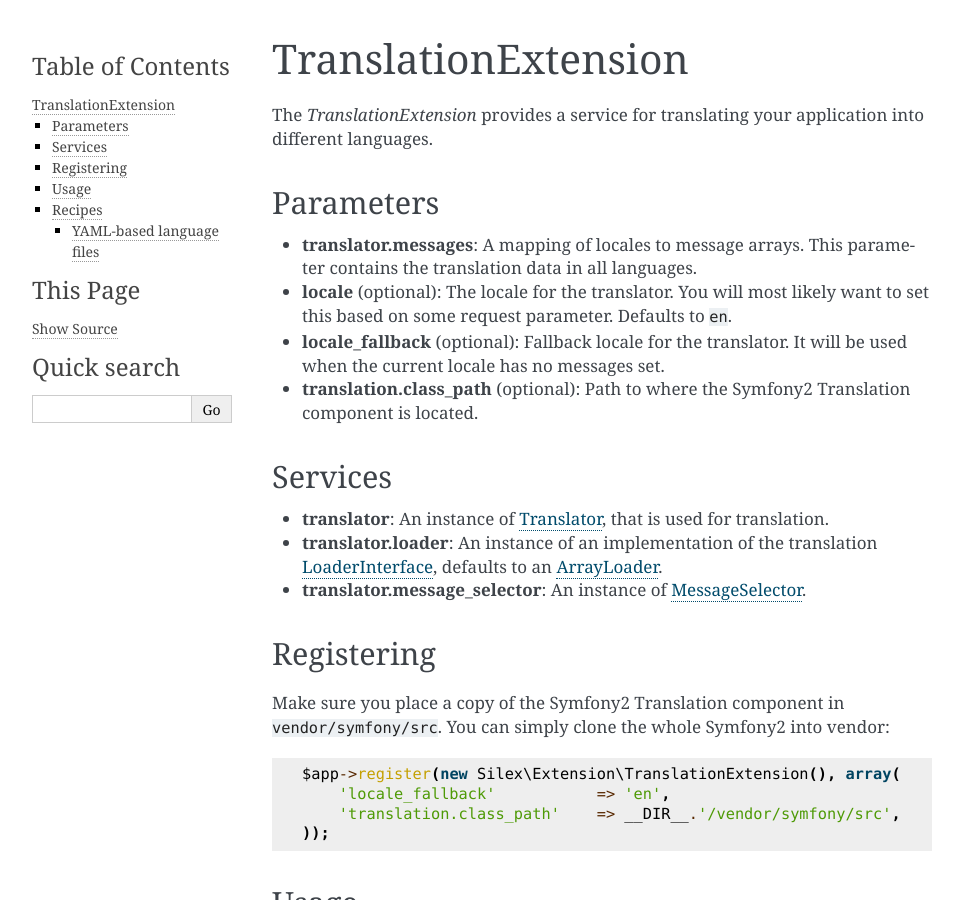
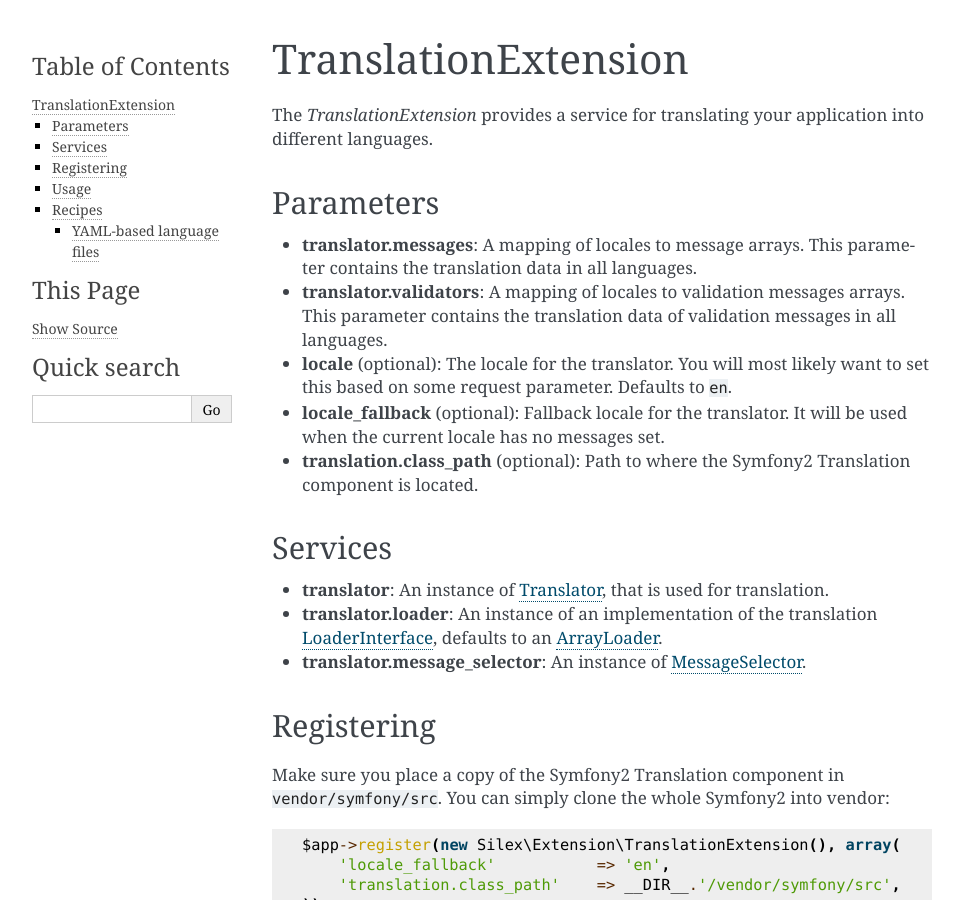
Before and after one commit to silexphp/Silex, a Sphinx documentation site: the page built from doc/extensions/translation.rst, in a window 1280 px wide and 900 px high. Shown: the whole window, without its empty margins (148-1111 px from the left). Built offline with Sphinx 7.4.7, drawn with Linux system fonts in a browser that asks for light colours; some of the changed text lies outside the part shown.

Commit message:
Handle validators translation.

```diff
--- a/doc/extensions/translation.rst
+++ b/doc/extensions/translation.rst
@@ -9,6 +9,9 @@
 
 * **translator.messages**: A mapping of locales to message arrays. This parameter
   contains the translation data in all languages.
+
+* **translator.validators**: A mapping of locales to validation messages arrays. This parameter
+  contains the translation data of validation messages in all languages.
 
 * **locale** (optional): The locale for the translator. You will most likely want
   to set this based on some request parameter. Defaults to ``en``.
@@ -86,6 +89,8 @@
 
 * ``/it/hello/igor`` will return ``Hello igor`` (because of the fallback).
 
+Note that ``translator.validators`` can be used in the same way.
+
 Recipes
 -------
 
@@ -118,6 +123,8 @@
         'fr' => __DIR__.'/locales/fr.yml',
     );
 
+Note that ``translator.validators`` can be set up in the same way.
+
 Finally override the ``translator.loader`` to use a ``YamlFileLoader`` instead of the
 default ``ArrayLoader``::
 
```
Also changed, not shown: 1 other file.
